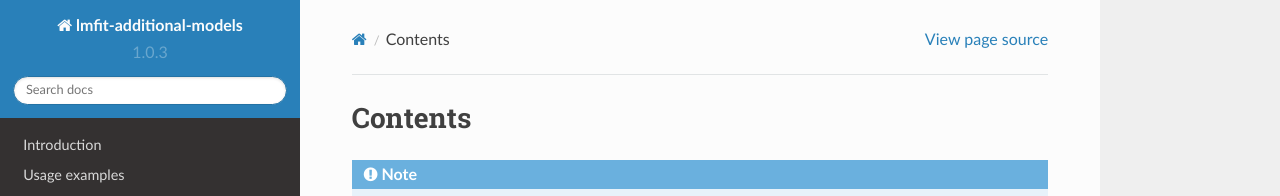
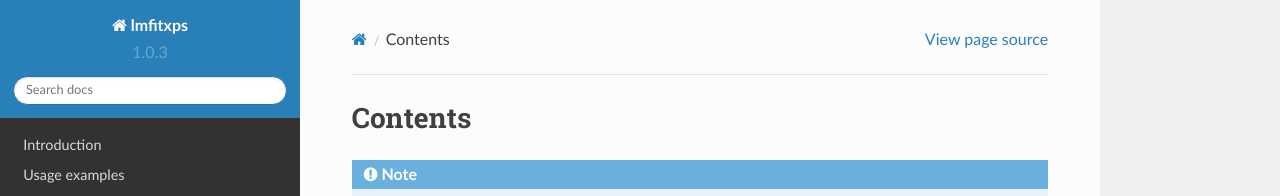
Before and after one commit to Julian-Hochhaus/lmfitxps, a Sphinx documentation site: the page built from docs/index.rst, in a window 1280 px wide. Shown: the top 196 px of the page. Built offline with Sphinx 7.4.7 and the Read the Docs theme 2.0.0, drawn with Linux system fonts in a browser that asks for light colours.

Commit message:
Update conf.py

```diff
--- a/docs/conf.py
+++ b/docs/conf.py
@@ -2,7 +2,7 @@
 
 # -- Project information
 
-project = 'lmfit-additional-models'
+project = 'lmfitxps'
 copyright = '2023, Julian Hochhaus'
 author = 'Julian Hochhaus'
 
@@ -10,7 +10,7 @@ release = '0.1'
 version = '1.0.3'
 import sys, os
 
-sys.path.append(os.path.abspath('../lmfit-additional-models/'))
+sys.path.append(os.path.abspath('../lmfitxps/'))
 # -- General configuration
 
 extensions = [
```
